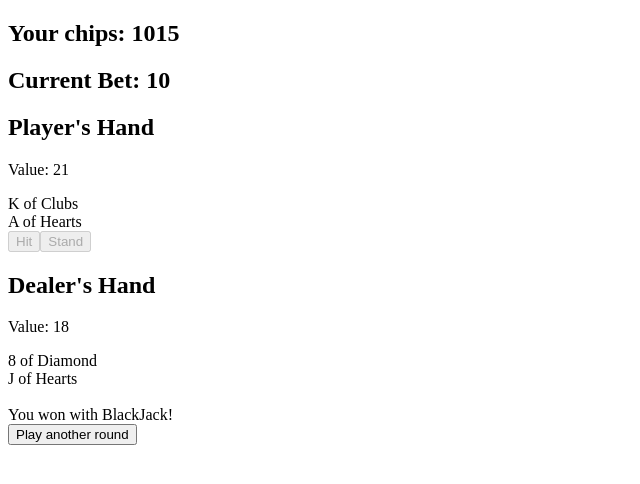
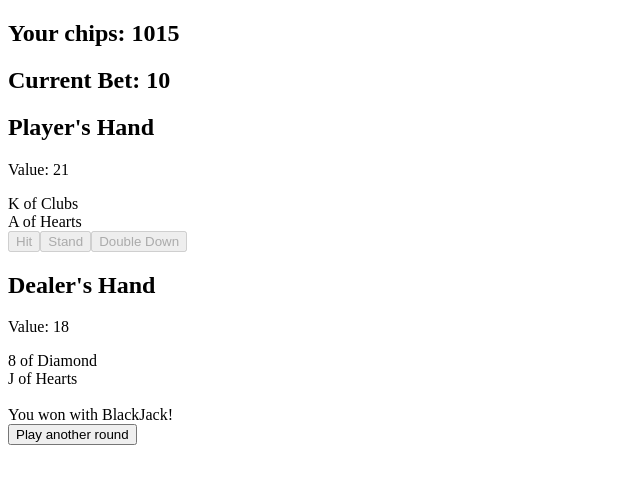
Before and after one commit to ivanbarrera0/BlackJack, a React (Create React App) app: page / in a window 1280 px wide. Both pictures are taken after a click on the button "Start the Game". Shown: the top 484 px of the page, without its empty margins (0-640 px from the left). Built offline with nearby package versions, Linux system fonts and the light colour scheme.

Commit message:
implemented double down functionality

```diff
--- a/src/App.js
+++ b/src/App.js
@@ -11,6 +11,7 @@ function App() {
   const [playerChips, setPlayerChips] = useState(1000);
   const [bet, setBet] = useState(0);
   const [gameHasStarted, setGameHasStarted] = useState(false);
+  const [firstTurn, setFirstTurn] = useState(true);
 
   useEffect(() => {
     const newDeck = generateDeck();
@@ -19,10 +20,10 @@ function App() {
   },[]);
 
   useEffect(() => {
-    if (gameHasStarted && bet > 0) {
+    if (gameHasStarted) {
       dealInitialHands(deck);
     }
-  }, [gameHasStarted, bet]);
+  }, [gameHasStarted]);
 
   useEffect(() => {
 
@@ -79,7 +80,9 @@ function App() {
   const startNewRound = () => {
 
     reshuffleDiscardToDeck();
+    setBet(10);
     setHasRoundEnded(false);
+    setFirstTurn(true);
   }
 
   const earlyBlackJack = () => {
@@ -157,8 +160,10 @@ function App() {
   }
 
   const handlePlayerDraw = () => {
+
     const {newHand, newDeck} = drawCard(playerHand, deck);
     const newHandValue = calculateHandValue(newHand);
+    setFirstTurn(false);
     setPlayerHand(newHand);
     setDeck(newDeck);
 
@@ -168,12 +173,33 @@ function App() {
     }
   }
 
-  const handleDealerTurn = () => {
+  const handleDoubleDown = () => {
+    setPlayerChips(prevChips => prevChips - bet);
+    setBet(prevBet => prevBet * 2);
+
+    // Check if the deck increases here
+    // NOTE: highlight 'newDeck' here
+    const {newHand, newDeck} = drawCard(playerHand, deck);
+    const newHandValue = calculateHandValue(newHand);
+    setPlayerHand(newHand);
+    setDeck(newDeck);
+
+    if(newHandValue > 21) {
+      setEndRoundPhrase("You busted...")
+      setHasRoundEnded(true);
+    } else {
+      handleDealerTurn(newHand, newDeck);
+    }
+  }
+
+  const handleDealerTurn = (newHand, updatedDeck) => {
+
     let newDealerHand = dealerHand.slice();
-    let newDeck = deck.slice();
+    let newDeck = updatedDeck.slice();
     let dealerHandValue = calculateHandValue(newDealerHand);
 
     while(dealerHandValue <= 17 && newDeck.length > 0) {
+      // Switch to drawing the cards similar to the way the player draws cards?
       const drawnCard = newDeck.shift();
       newDealerHand.push(drawnCard);
       dealerHandValue = calculateHandValue(newDealerHand);
@@ -181,13 +207,18 @@ function App() {
 
     setDeck(newDeck);
     setDealerHand(newDealerHand);
-    determineRoundWinner(playerHand, newDealerHand);
+    determineRoundWinner(newHand, newDealerHand);
+    setHasRoundEnded(true);
   }
 
   const determineRoundWinner = (playerHand, dealerHand) => {
 
+    console.log("Value during comparison");
+
     let playerValue = calculateHandValue(playerHand);
+    console.log(playerValue);
     let dealerValue = calculateHandValue(dealerHand);
+    console.log(dealerValue);
     let playerCurrentChips = playerChips;
     let currentBet = bet;
 
@@ -207,7 +238,6 @@ function App() {
     }
 
     setPlayerChips(playerCurrentChips);
-    setHasRoundEnded(true);
   }
 
   const startGame = () => {
@@ -235,7 +265,8 @@ function App() {
           ))}
 
           <button onClick={handlePlayerDraw} disabled={hasRoundEnded}>Hit</button>
-          <button onClick={handleDealerTurn} disabled={hasRoundEnded}>Stand</button>
+          <button onClick={() => handleDealerTurn(playerHand, deck)} disabled={hasRoundEnded}>Stand</button>
+          <button onClick={handleDoubleDown} disabled={hasRoundEnded || !firstTurn}>Double Down</button>
 
           <br></br>
 
```
